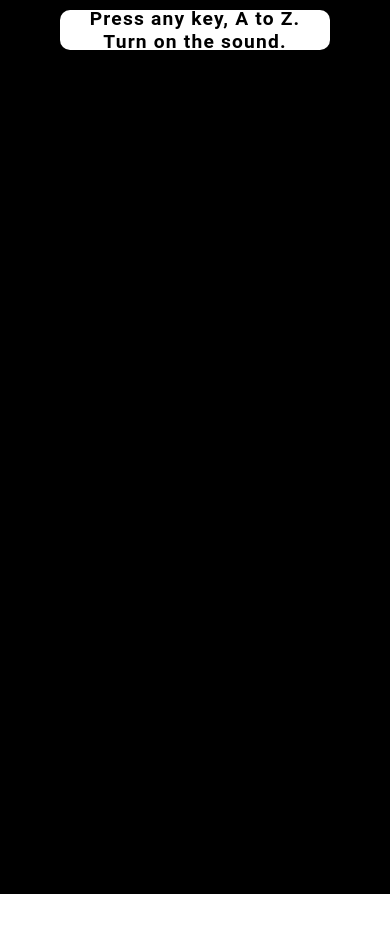
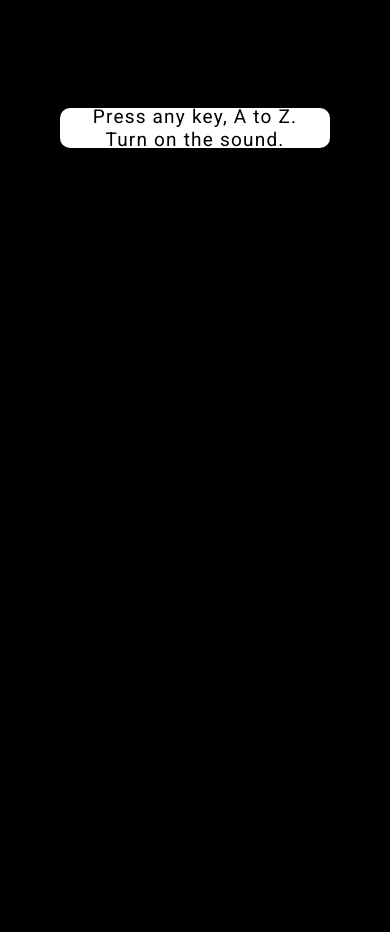
Before and after one commit to eralpkor/papatap_clone, a plain HTML site: page index.html in a window 390 px wide. Before the commit the page ends 898 px from the top, so only its background shows below. Drawn offline with nearby package versions, Linux system fonts and the light colour scheme.

Commit message:
fixed instruction isue

```diff
--- a/circles.css
+++ b/circles.css
@@ -8,8 +8,9 @@ body, html {
  height: 100%;
  margin: 0;
  font-family: Roboto;
+ background-color: black;
 }
-h6{
+p{
 	letter-spacing: 1.2px;
 	margin: 10px auto 0 auto;
 	height: 40px;
@@ -23,13 +24,14 @@ h6{
     border-radius: 10px;
 }
 #container{
+	margin-top: 25%;
 	display:flex;
     align-items: center;
     justify-content: center;
     background-color: black;
 }
 @media screen and (max-width: 400px){
-	h6{
-		font-size: 1.2em;
+	p{
+		font-size: 19px;
 	}
 }
--- a/index.html
+++ b/index.html
@@ -2,6 +2,10 @@
 <html>
 <head>
 	<title>Circles</title>
+	<meta charset="utf-8">
+			<!-- TO WORK WITH SMALL DEVICES AND RESPONSIBLE PAGES -->
+	<meta name="viewport" content="width=device-width, initial-scale=1, maximum-scale=1, user-scalable=no">
+	<link href="https://fonts.googleapis.com/css?family=Roboto" rel="stylesheet">
 	<script type="text/javascript" src="paper-full.js"></script>
 	<script type="text/javascript" src="https://cdnjs.cloudflare.com/ajax/libs/howler/1.1.28/howler.js"></script>
 	<link rel="stylesheet" type="text/css" href="circles.css">
@@ -187,14 +191,15 @@
         if(circles[i].area < 1){
         	circles[i].remove();
           circles.splice(i, 1);
-          console.log(circles);
+
         }
       }
     }
 	</script>
 </head>
 <body>
-	<div id="container"><h6>Press any key, A to Z. Turn on the sound.</h6></div>
+	<div id="container"><p>Press any key, A to Z. Turn on the sound.</p></div>
 	<canvas id="myCanvas" resize></canvas>
+	<script type="text/javascript" src="remInst.js"></script>
 </body>
 </html>
--- /dev/null
+++ b/remInst.js
@@ -0,0 +1,3 @@
+addEventListener("keypress", function(){
+	document.getElementById("container").style.display = "none";
+});
```
Also changed, not shown: data.js (+9 -0 lines).
